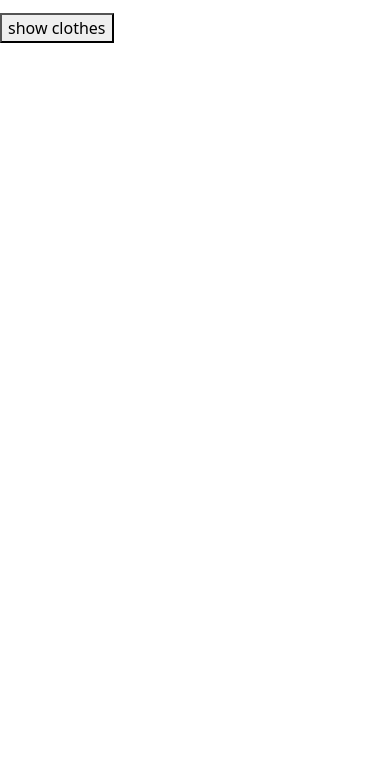
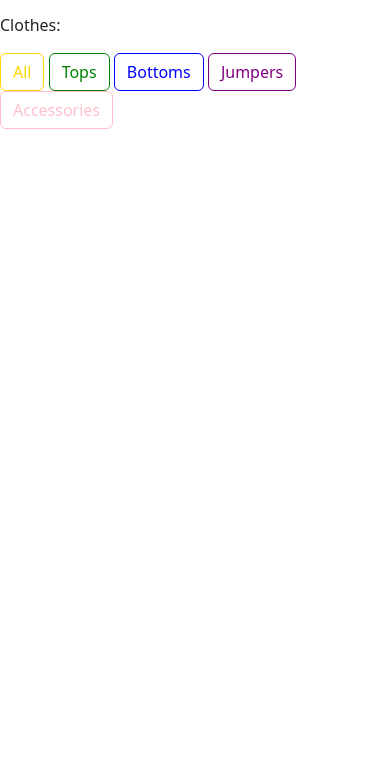
Before and after one commit to roselaird/Etsuko-Wardrobe, a website: page client/index.html in a window 390 px wide. Shown: the part 68-841 px from the top of the page. Drawn offline with nearby package versions, Linux system fonts and the light colour scheme.

Commit message:
got the cards to have responsive layout

```diff
--- a/client/client.js
+++ b/client/client.js
@@ -14,6 +14,7 @@ async function loadClothes() {
         const clothesData = await response.json();
         const clothesDiv = document.getElementById('clothesdiv');
         const clothingGrid = document.createElement('div');
+        clothingGrid.className = "row"
 
         clothesData.forEach(clothing => {
             const name = clothing.name;
@@ -22,16 +23,17 @@ async function loadClothes() {
             const description = clothing.description;
 
             const clothesCard = document.createElement('div');
+            clothesCard.className = 'col-12 col-sm-6 col-md-4 col-lg-3'
 
             clothesCard.innerHTML = `
-                <div class="card" style="width: 18rem;">
-                    <img src="${filepath}" class="card-img-top" alt="${description}">
+                    <div class="card">
+                    <img src="${filepath}" class="card-img-top img-fluid" alt="${description}">
                     <div class="card-body d-flex flex-column">
                         <h5 class="card-title">${name}</h5>
                         <p class="card-text">${description}</p>
-                        <a href="#" class="btn btn-primary" onclick="loadOwner(${owner})">${owner}</a>
+                        <a href="#" class="btn btn-pink" onclick="loadOwner(${owner})">${owner}</a>
                     </div>
-                </div>
+                    </div>
             `;
             clothingGrid.appendChild(clothesCard);
 
--- a/client/index.html
+++ b/client/index.html
@@ -13,10 +13,16 @@
 <body>
     <h1>Etsuko Community Wardrobe</h1>
     <p>view clothes on offer to borrow and add you own!</p>
-    <div id="clothesdiv" class = "card-container"></div>
-    <button onclick="loadClothes()">show clothes</button>
+    <p>Clothes:</p>
+    <button type="button" class="btn btn-outline-yellow" onclick="loadClothes(all)">All</button>
+    <button type="button" class="btn btn-outline-green" onclick="loadClothes(tops)">Tops</button>
+    <button type="button" class="btn btn-outline-blue" onclick="loadClothes(bottoms)">Bottoms</button>
+    <button type="button" class="btn btn-outline-purple" onclick="loadClothes(jumpers)">Jumpers</button>
+    <button type="button" class="btn btn-outline-pink" onclick="loadClothes(accessories)">Accessories</button>
 
-
+    <div class = "container-fluid">
+        <div id="clothesdiv" class="row"></div>
+    </div>
 
 
     <script src="client.js"></script>
--- a/client/style.css
+++ b/client/style.css
@@ -20,3 +20,43 @@
     object-fit: cover;
     height: 70%; /* Set a fixed height for the image */
 }
+
+.btn-outline-yellow {
+    color: #FFD700;
+    background-color: transparent;
+    border-color: #FFD700;
+}
+
+.btn-outline-green {
+    color: #008000;
+    background-color: transparent;
+    border-color: #008000;
+}
+
+.btn-outline-blue {
+    color: #0000FF;
+    background-color: transparent;
+    border-color: #0000FF;
+}
+
+.btn-outline-purple {
+    color: #800080;
+    background-color: transparent;
+    border-color: #800080;
+}
+
+.btn-outline-pink {
+    color: #FFC0CB;
+    background-color: transparent;
+    border-color: #FFC0CB;
+}
+
+.btn-pink {
+    color: #ffffff; /* Text color */
+    background-color: #512D38; /* Pink color */
+    border-color: #512D38; /* Border color */
+}
+
+.card-title {
+    color: #B27092
+}
```
Also changed, not shown: data/clothesData.json (+26 -3 lines), client/blue_strap_top.JPG (added), client/blue_top.jpg, client/halter_top.JPG (added), client/purple_top.JPG (added), client/top_1.jpg (deleted), 1 other file.
